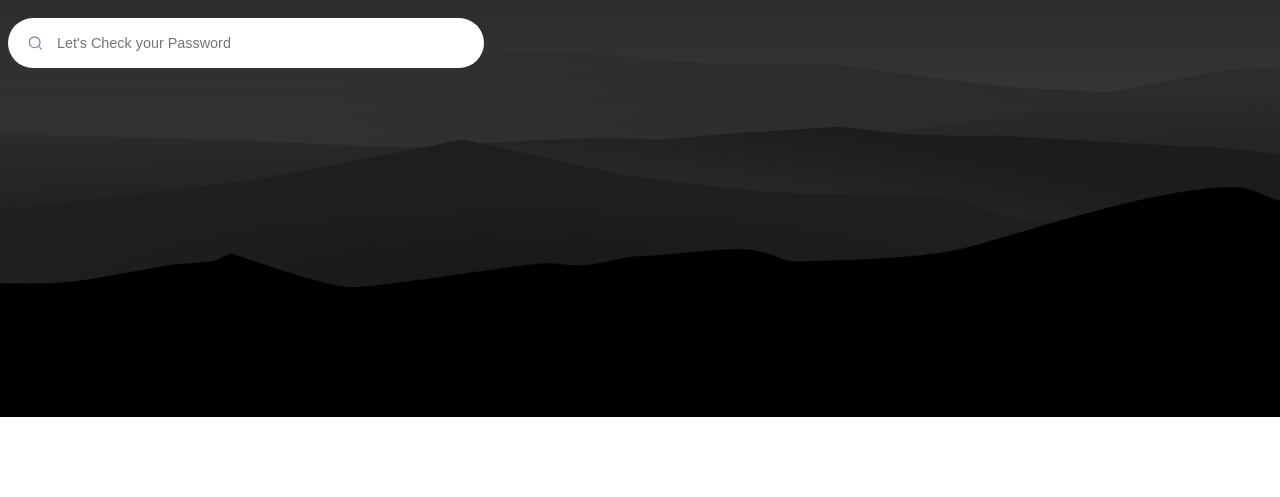
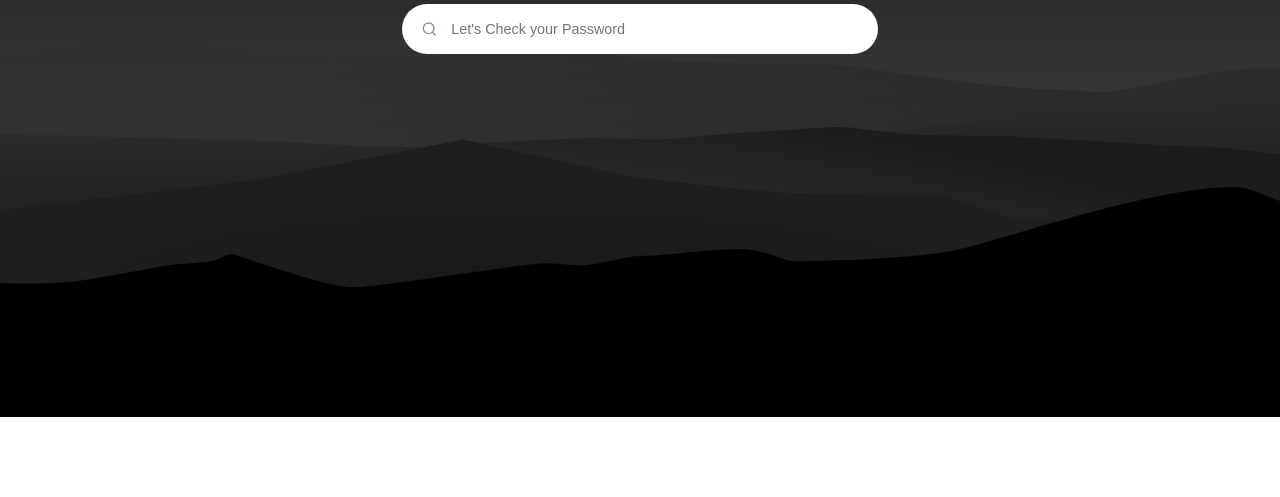
Before and after one commit to Marzuuq/CyberSecurity-Projects, a plain HTML site: page Password_Checker/index.html in a window 1280 px wide. Shown: the part 303-800 px from the top of the page. Drawn offline with Linux system fonts and the light colour scheme.

Commit message:
Centterlized the search bar

```diff
--- a/Password_Checker/Style.css
+++ b/Password_Checker/Style.css
@@ -193,3 +193,10 @@ input:not(:placeholder-shown) ~ .reset {
   width: 17px;
   margin-top: 3px;
 }
+
+
+.form {
+  margin: 0 auto;
+  margin-top: 5vh;
+  transform: translateY(-40%);
+}
```
